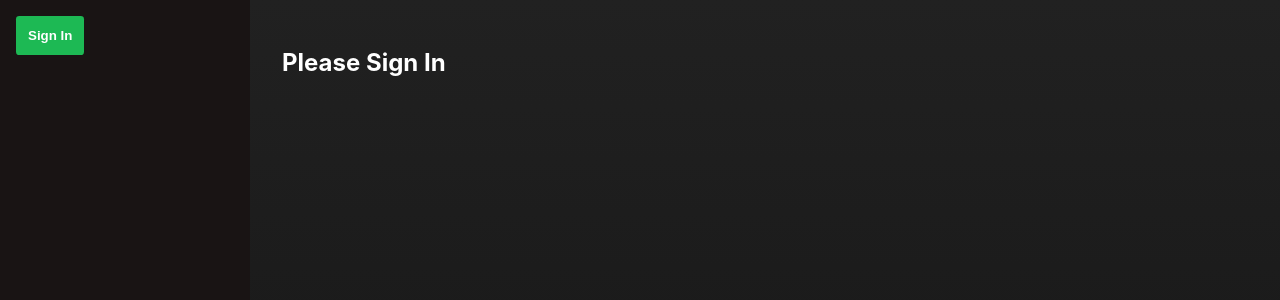
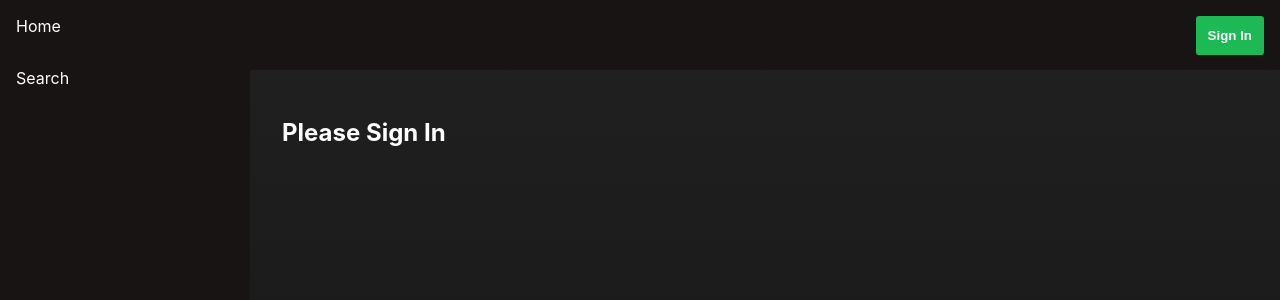
Before and after one commit to jaysonacosta/next-spotify, a Next.js app: page / in a window 1280 px wide. Shown: the top 300 px of the page. Built offline with nearby package versions, Linux system fonts and the light colour scheme; no server answers.

Commit message:
added navbar

```diff
--- a/components/Layout.jsx
+++ b/components/Layout.jsx
@@ -1,13 +1,22 @@
 // Components
 import Sidebar from './Sidebar';
+import Navbar from './Navbar';
 
 // Styles
-import { wrapper, mainContent, navigation } from '../styles/Layout.module.css';
+import {
+	wrapper,
+	mainContent,
+	navbar,
+	sidebar,
+} from '../styles/Layout.module.css';
 
 export default function Layout({ children }) {
 	return (
 		<div className={wrapper}>
-			<nav>
+			<header className={navbar}>
+				<Navbar></Navbar>
+			</header>
+			<nav className={sidebar}>
 				<Sidebar></Sidebar>
 			</nav>
 			<main className={mainContent}>{children}</main>
--- /dev/null
+++ b/components/Navbar.jsx
@@ -0,0 +1,30 @@
+// Styles
+import { wrapper, navbarElement } from '../styles/Navbar.module.css';
+import { btn } from '../styles/utils.module.css';
+
+// NextAuth
+import { useSession, signIn, signOut } from 'next-auth/react';
+
+export default function Navbar() {
+	const { data: session } = useSession();
+	if (session) {
+		return (
+			<div className={wrapper}>
+				<div className={navbarElement}>
+					<button className={btn} onClick={() => signOut()}>
+						Sign Out
+					</button>
+				</div>
+			</div>
+		);
+	}
+	return (
+		<div className={wrapper}>
+			<div className={navbarElement}>
+				<button className={btn} onClick={() => signIn()}>
+					Sign In
+				</button>
+			</div>
+		</div>
+	);
+}
--- a/components/Sidebar.jsx
+++ b/components/Sidebar.jsx
@@ -7,7 +7,7 @@ import {
 } from '../styles/Sidebar.module.css';
 
 // NextAuth
-import { useSession, signIn, signOut } from 'next-auth/react';
+import { useSession } from 'next-auth/react';
 
 export default function Sidebar() {
 	const { data: session } = useSession();
@@ -17,21 +17,13 @@ export default function Sidebar() {
 				<div className={sidebarElement}>Home</div>
 				<div className={sidebarElement}>Search</div>
 				<div className={sidebarElement}>Your Library</div>
-				<div className={sidebarElement}>
-					<button className={btn} onClick={() => signOut()}>
-						Sign Out
-					</button>
-				</div>
 			</div>
 		);
 	}
 	return (
 		<div className={wrapper}>
-			<div className={sidebarElement}>
-				<button className={btn} onClick={() => signIn()}>
-					Sign In
-				</button>
-			</div>
+			<div className={sidebarElement}>Home</div>
+			<div className={sidebarElement}>Search</div>
 		</div>
 	);
 }
--- a/styles/Layout.module.css
+++ b/styles/Layout.module.css
@@ -1,9 +1,26 @@
 .wrapper {
 	display: grid;
 	grid-template-columns: 250px auto;
+	grid-template-rows: 70px auto;
 	background: var(--main-bg);
 	min-height: 100vh;
 }
 .mainContent {
 	overflow-x: hidden;
+	grid-column-start: 2;
+	grid-column-end: 3;
+	grid-row-start: 2;
+	grid-row-end: 3;
 }
+.sidebar {
+	grid-column-start: 1;
+	grid-column-end: 2;
+	grid-row-start: 1;
+	grid-row-end: 3;
+}
+.navbar {
+	grid-column-start: 2;
+	grid-column-end: 3;
+	grid-row-start: 1;
+	grid-row-end: 2;
+}
--- /dev/null
+++ b/styles/Navbar.module.css
@@ -0,0 +1,15 @@
+.wrapper {
+    background-color: var(--black);
+    display: flex;
+    align-items: center;
+    justify-content: flex-end;
+    padding: 1rem;
+	height: 70px;
+	position: fixed;
+	top: 0;
+	left: 250px;
+	right: 0;
+}
+.navbarElement {
+
+}
--- a/styles/Sidebar.module.css
+++ b/styles/Sidebar.module.css
@@ -8,12 +8,3 @@
 	color: var(--white);
 	padding: 1rem;
 }
-.btn {
-	padding: 0.75rem;
-	border: none;
-	border-radius: 0.25em;
-	background-color: var(--green);
-	color: var(--white);
-	font-weight: bold;
-	cursor: pointer;
-}
--- a/styles/utils.module.css
+++ b/styles/utils.module.css
@@ -19,3 +19,13 @@
 .textBold {
 	font-weight: bold;
 }
+/* Buttons */
+.btn {
+	padding: 0.75rem;
+	border: none;
+	border-radius: 0.25em;
+	background-color: var(--green);
+	color: var(--white);
+	font-weight: bold;
+	cursor: pointer;
+}
```
